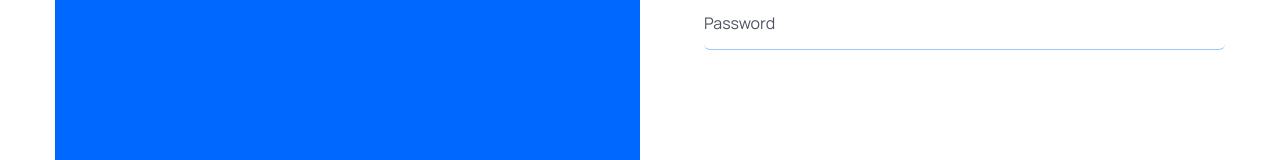
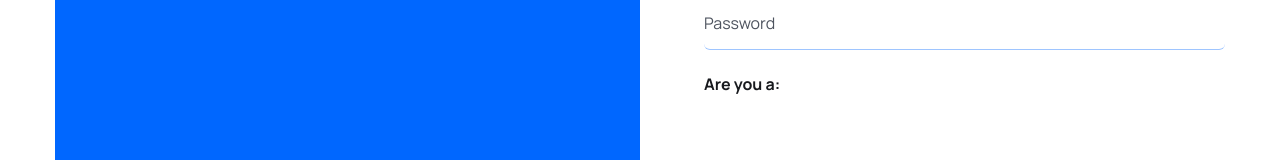
Before and after one commit to aroraadivya/Mern-Stack-Medicare, a React (Vite) app in the folder frontend/: page /register in a window 1280 px wide. Shown: the part 440-600 px from the top of the page. Built offline with nearby package versions, Linux system fonts and the light colour scheme.

Commit message:
Add label to Signup form for user role selection

```diff
--- a/frontend/src/pages/Signup.jsx
+++ b/frontend/src/pages/Signup.jsx
@@ -49,7 +49,7 @@ const Signup = () => {
 
                             <div className='mb-5 flex items-center justify-between'>
                                 <label htmlFor='' className='text-headingColor font-bold text-[16px] leading-7' >
-
+                                    Are you a:
                                 </label>
                             </div>
                         </form>
```
